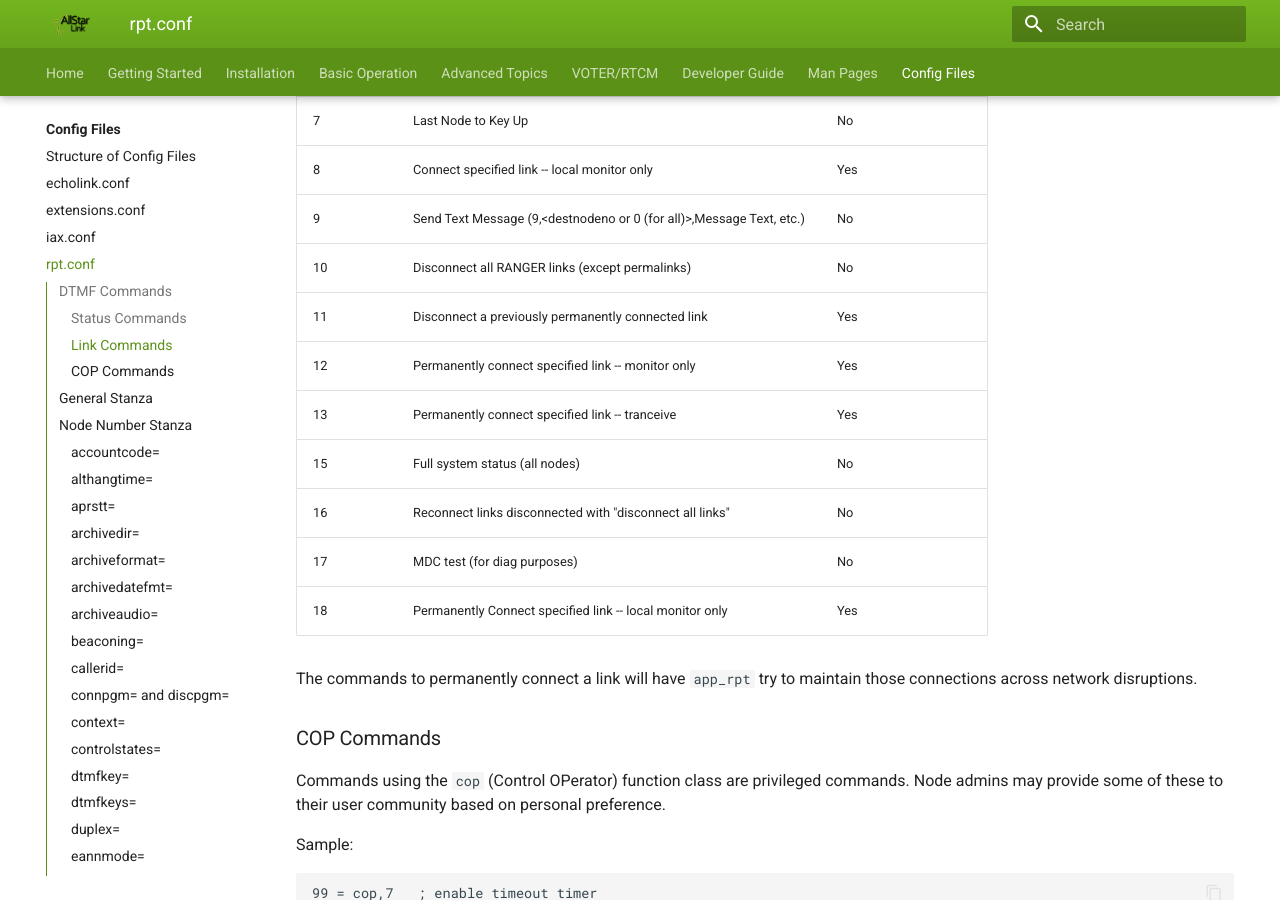
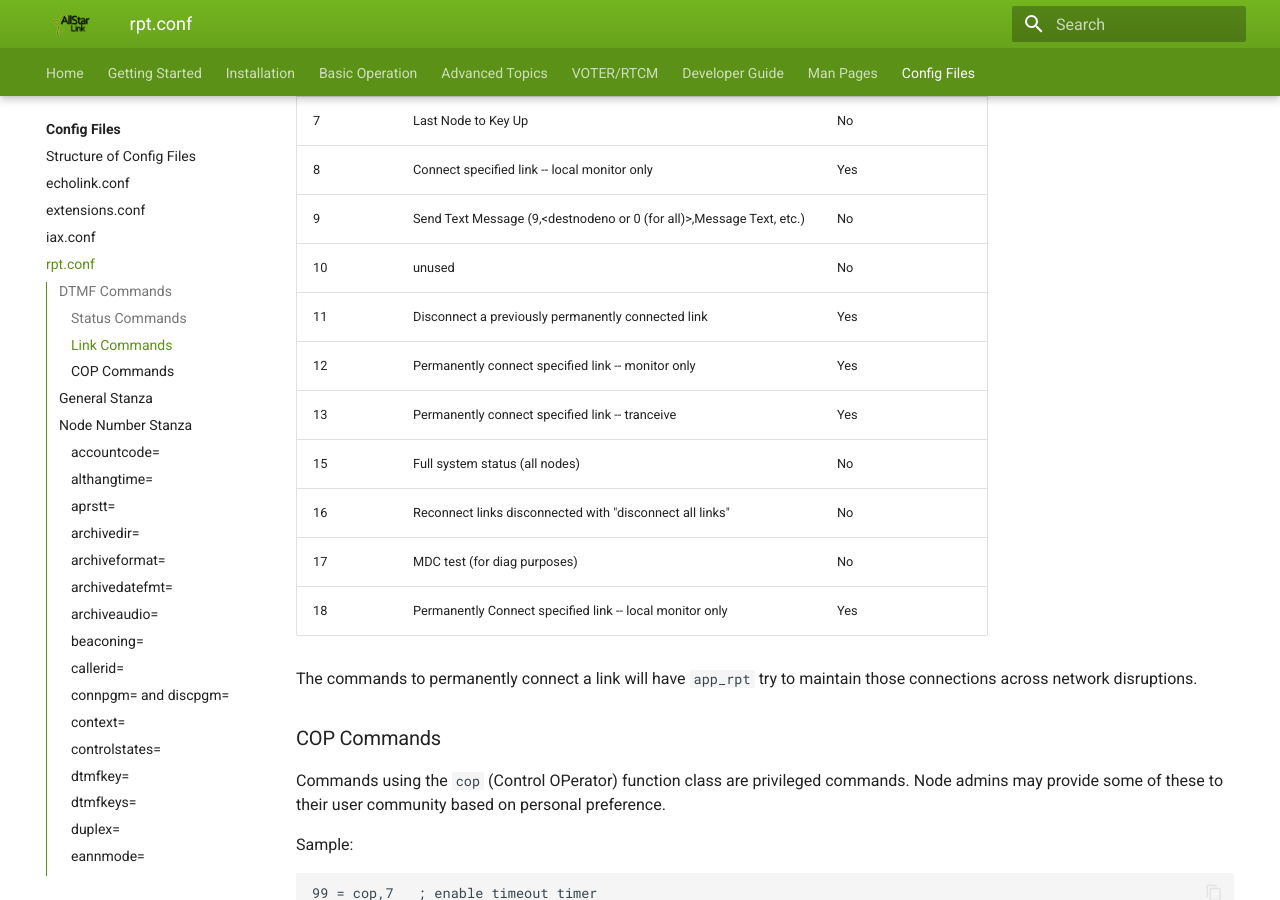
Before and after one commit to AllStarLink/ASL3-Manual, an MkDocs documentation site: the page built from docs/config/rpt_conf.md, in a window 1280 px wide and 900 px high, scrolled down 2064 px. Built offline with MkDocs 1.6.1 and Material for MkDocs 9.7.7, drawn with Linux system fonts in a browser that asks for light colours.

Commit message:
Remove references to RANGER courtesy tine and commands (#197)

```diff
--- a/docs/config/rpt_conf.md
+++ b/docs/config/rpt_conf.md
@@ -65,7 +65,7 @@
 7|Last Node to Key Up|No
 8|Connect specified link -- local monitor only|Yes
 9|Send Text Message (9,&lt;destnodeno or 0 (for all)\>,Message Text, etc.)|No
-10|Disconnect all RANGER links (except permalinks)|No
+10|unused|No
 11|Disconnect a previously permanently connected link|Yes
 12|Permanently connect specified link -- monitor only|Yes
 13|Permanently connect specified link -- tranceive|Yes
```
Also changed, not shown: docs/adv-topics/courtesytones.md (+0 -1 lines).
